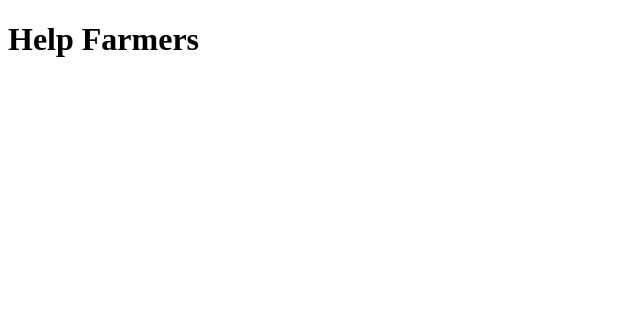
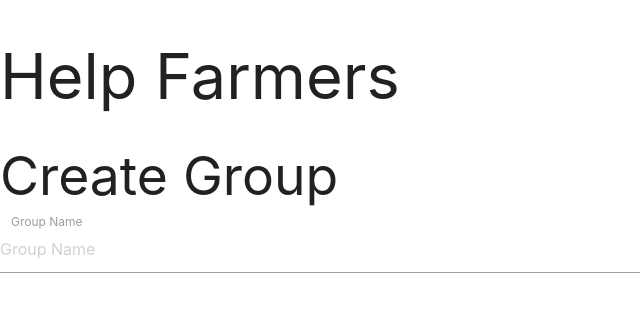
Before and after one commit to ShahruKhanHub/helpfarmer, a React (Create React App) app: page / in a window 1280 px wide. Shown: the top 312 px of the page, without its empty margins (0-640 px from the left). Built offline with nearby package versions, Linux system fonts and the light colour scheme.

Commit message:
import materializecss

```diff
--- a/public/index.html
+++ b/public/index.html
@@ -24,6 +24,12 @@
       work correctly both with client-side routing and a non-root public URL.
       Learn how to configure a non-root public URL by running `npm run build`.
     -->
+    <!-- Compiled and minified CSS -->
+    <link rel="stylesheet" href="https://cdnjs.cloudflare.com/ajax/libs/materialize/1.0.0/css/materialize.min.css">
+
+    <!-- Compiled and minified JavaScript -->
+    <script src="https://cdnjs.cloudflare.com/ajax/libs/materialize/1.0.0/js/materialize.min.js"></script>
+
     <title>Help Farmer</title>
   </head>
   <body>
--- a/src/App.js
+++ b/src/App.js
@@ -1,9 +1,12 @@
 import React from 'react';
+
+import CreateGroup from './components/createGroup';
 
 function App() {
   return (
     <div className="App">
       <h1>Help Farmers</h1>
+      <CreateGroup />
     </div>
   );
 }
--- /dev/null
+++ b/src/components/createGroup.js
@@ -0,0 +1,18 @@
+import React, { Component } from 'react';
+
+class createGroup extends Component{
+    render(){
+        return(
+            <div>
+                <h2>Create Group</h2>
+                <div class="input-field col s6">
+                    <input placeholder="Group Name" type="text" />
+                    <label for="groupName">Group Name</label>
+                </div>
+            </div>
+
+        );
+    };
+};
+
+export default createGroup;
```
